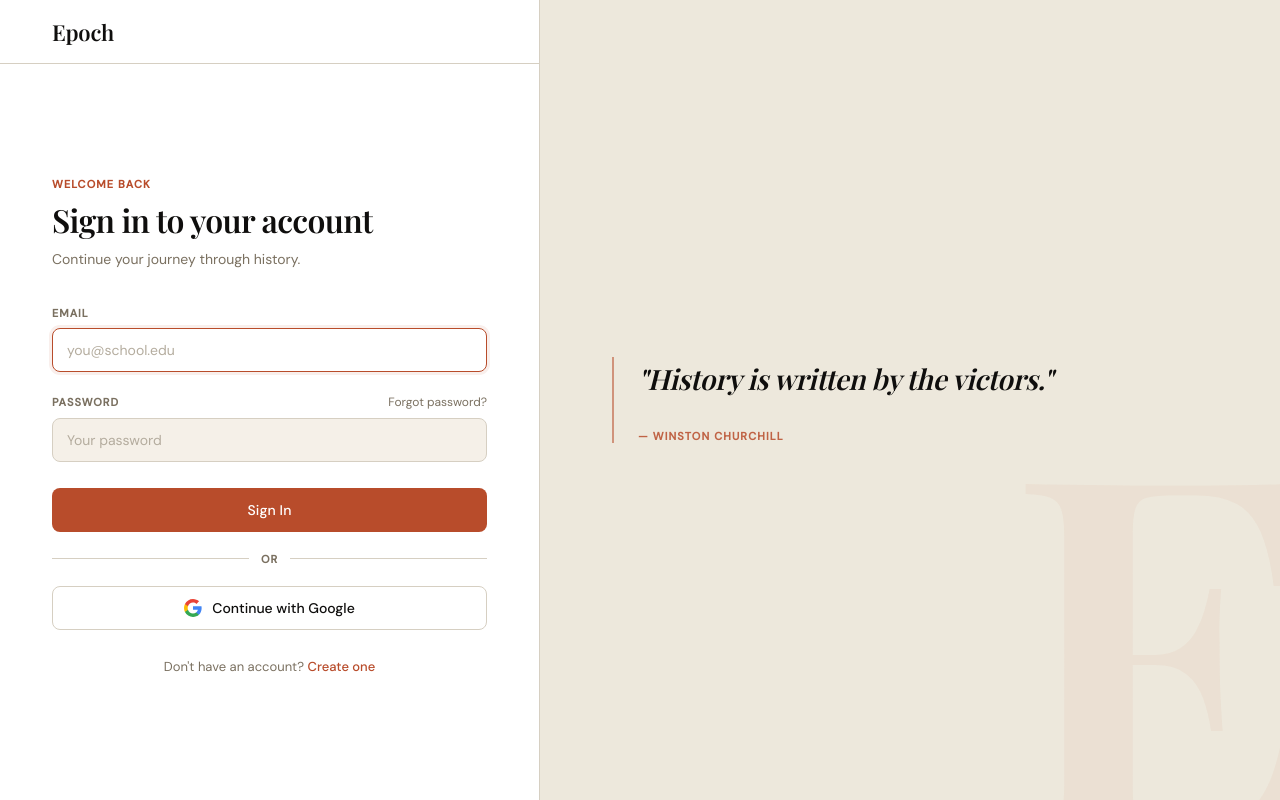
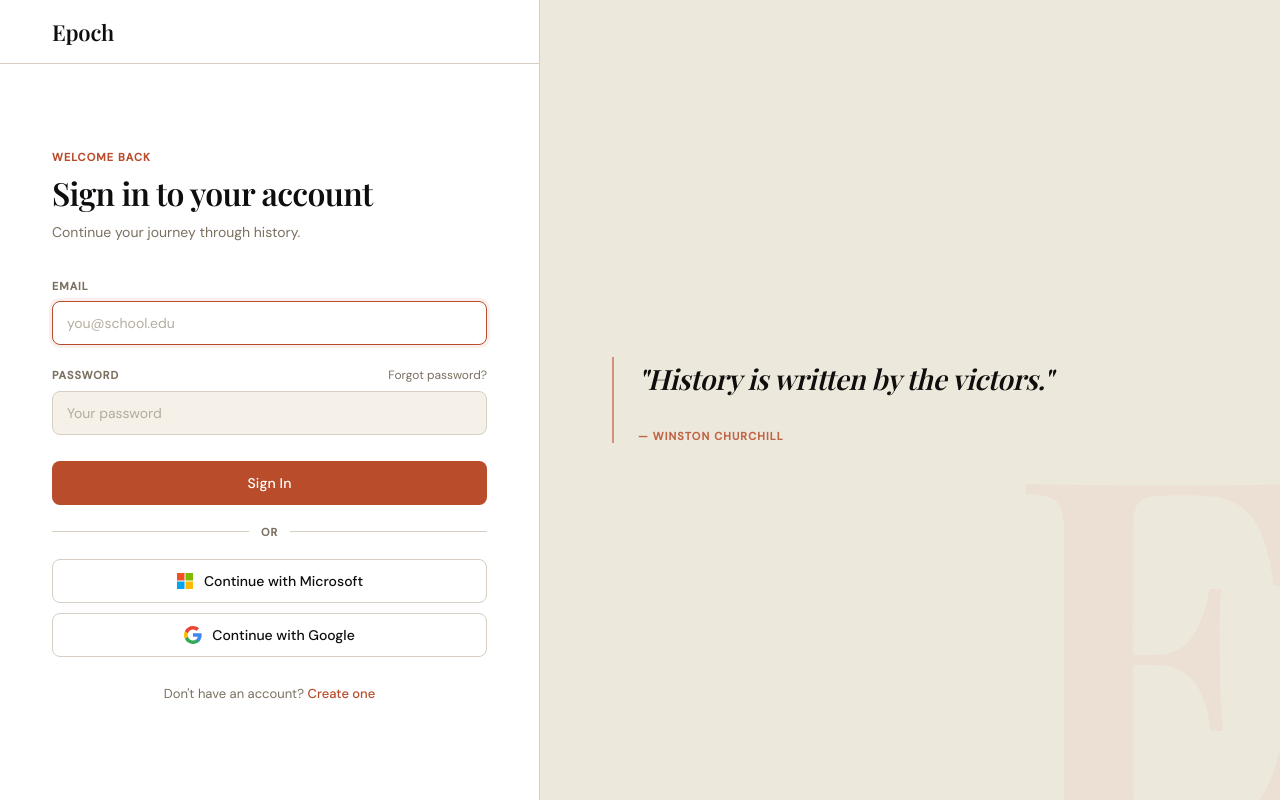
Before and after one commit to sgupta1703/Epoch, a React (Vite) app: page /login in a window 1280 px wide. Built offline with nearby package versions, Linux system fonts and the light colour scheme; no server answers.

Commit message:
Added Microsoft Auth

```diff
--- a/src/api/auth.js
+++ b/src/api/auth.js
@@ -8,6 +8,14 @@ import { supabase } from '../lib/supabase';
 export async function loginWithGoogle() {
   const { error } = await supabase.auth.signInWithOAuth({
     provider: 'google',
+    options: { redirectTo: `${window.location.origin}/auth/callback` },
+  });
+  if (error) throw error;
+}
+
+export async function loginWithMicrosoft() {
+  const { error } = await supabase.auth.signInWithOAuth({
+    provider: 'azure',
     options: { redirectTo: `${window.location.origin}/auth/callback` },
   });
   if (error) throw error;
--- a/src/pages/auth/AuthCallback.jsx
+++ b/src/pages/auth/AuthCallback.jsx
@@ -10,6 +10,14 @@ export default function AuthCallback({ onLogin }) {
   const handled = useRef(false);
 
   useEffect(() => {
+    // Check for an error Supabase embedded in the URL before doing anything else
+    const params = new URLSearchParams(window.location.search);
+    const urlError = params.get('error_description') || params.get('error');
+    if (urlError) {
+      setError(decodeURIComponent(urlError.replace(/\+/g, ' ')));
+      return;
+    }
+
     async function processSession(session) {
       if (handled.current) return;
       handled.current = true;
--- a/src/pages/auth/Login.jsx
+++ b/src/pages/auth/Login.jsx
@@ -1,7 +1,18 @@
 import { useState, useEffect } from 'react';
 import { Link, useNavigate } from 'react-router-dom';
-import { login, loginWithGoogle } from '../../api/auth';
+import { login, loginWithGoogle, loginWithMicrosoft } from '../../api/auth';
 import './Auth.css';
+
+function MicrosoftIcon() {
+  return (
+    <svg width="18" height="18" viewBox="0 0 18 18" aria-hidden="true">
+      <rect x="1" y="1" width="7.5" height="7.5" fill="#f25022"/>
+      <rect x="9.5" y="1" width="7.5" height="7.5" fill="#7fba00"/>
+      <rect x="1" y="9.5" width="7.5" height="7.5" fill="#00a4ef"/>
+      <rect x="9.5" y="9.5" width="7.5" height="7.5" fill="#ffb900"/>
+    </svg>
+  );
+}
 
 function GoogleIcon() {
   return (
@@ -113,7 +124,12 @@ export default function Login({ onLogin }) {
 
           <div className="auth-divider"><span>or</span></div>
 
-          <button className="auth-google-btn" type="button" onClick={loginWithGoogle}>
+          <button className="auth-google-btn" type="button" onClick={loginWithMicrosoft}>
+            <MicrosoftIcon />
+            Continue with Microsoft
+          </button>
+
+          <button className="auth-google-btn" type="button" onClick={loginWithGoogle} style={{ marginTop: 10 }}>
             <GoogleIcon />
             Continue with Google
           </button>
--- a/src/pages/auth/Register.jsx
+++ b/src/pages/auth/Register.jsx
@@ -1,7 +1,18 @@
 import { useState, useEffect } from 'react';
 import { Link, useNavigate } from 'react-router-dom';
-import { register, login, loginWithGoogle } from '../../api/auth';
+import { register, login, loginWithGoogle, loginWithMicrosoft } from '../../api/auth';
 import './Auth.css';
+
+function MicrosoftIcon() {
+  return (
+    <svg width="18" height="18" viewBox="0 0 18 18" aria-hidden="true">
+      <rect x="1" y="1" width="7.5" height="7.5" fill="#f25022"/>
+      <rect x="9.5" y="1" width="7.5" height="7.5" fill="#7fba00"/>
+      <rect x="1" y="9.5" width="7.5" height="7.5" fill="#00a4ef"/>
+      <rect x="9.5" y="9.5" width="7.5" height="7.5" fill="#ffb900"/>
+    </svg>
+  );
+}
 
 function GoogleIcon() {
   return (
@@ -151,7 +162,12 @@ export default function Register({ onLogin }) {
 
           <div className="auth-divider"><span>or</span></div>
 
-          <button className="auth-google-btn" type="button" onClick={loginWithGoogle}>
+          <button className="auth-google-btn" type="button" onClick={loginWithMicrosoft}>
+            <MicrosoftIcon />
+            Continue with Microsoft
+          </button>
+
+          <button className="auth-google-btn" type="button" onClick={loginWithGoogle} style={{ marginTop: 10 }}>
             <GoogleIcon />
             Continue with Google
           </button>
```
